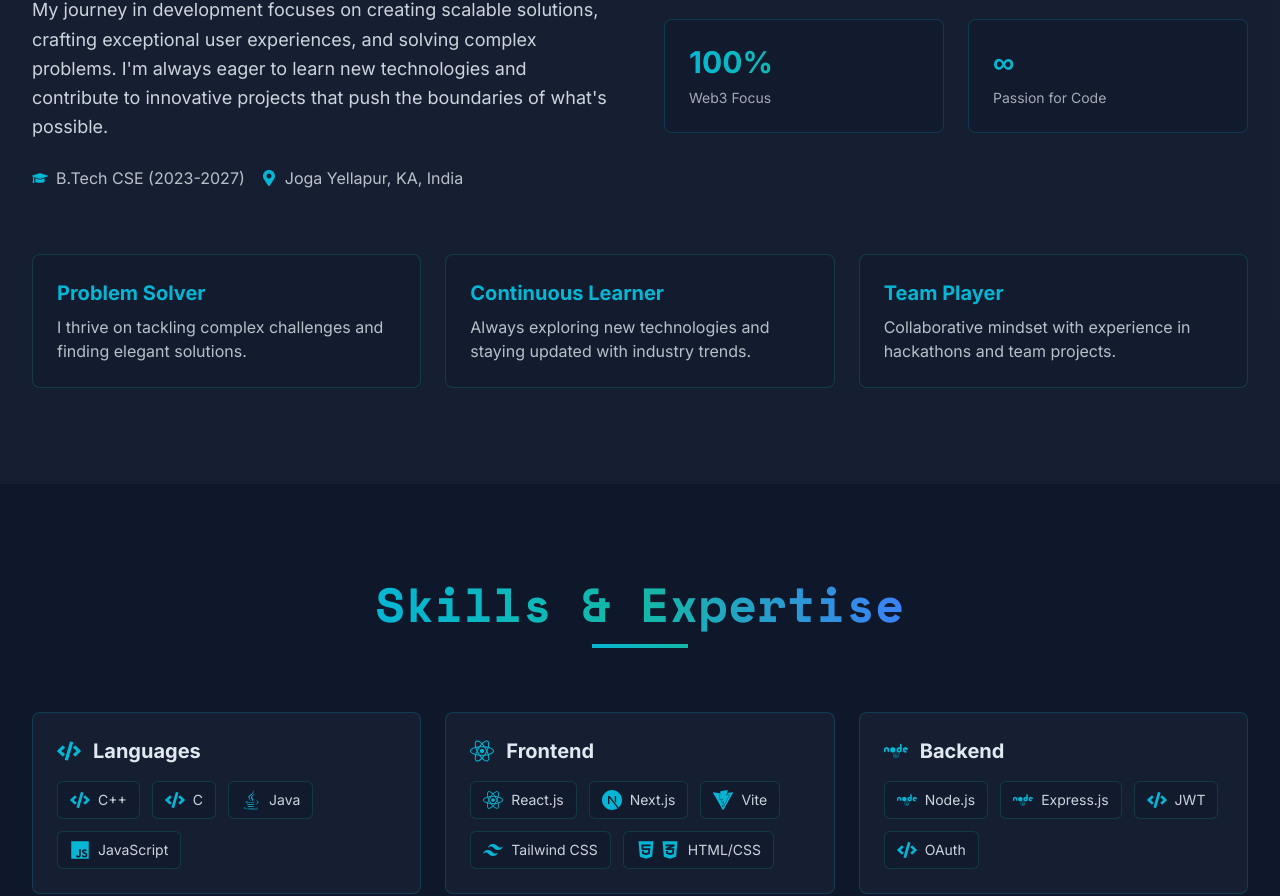
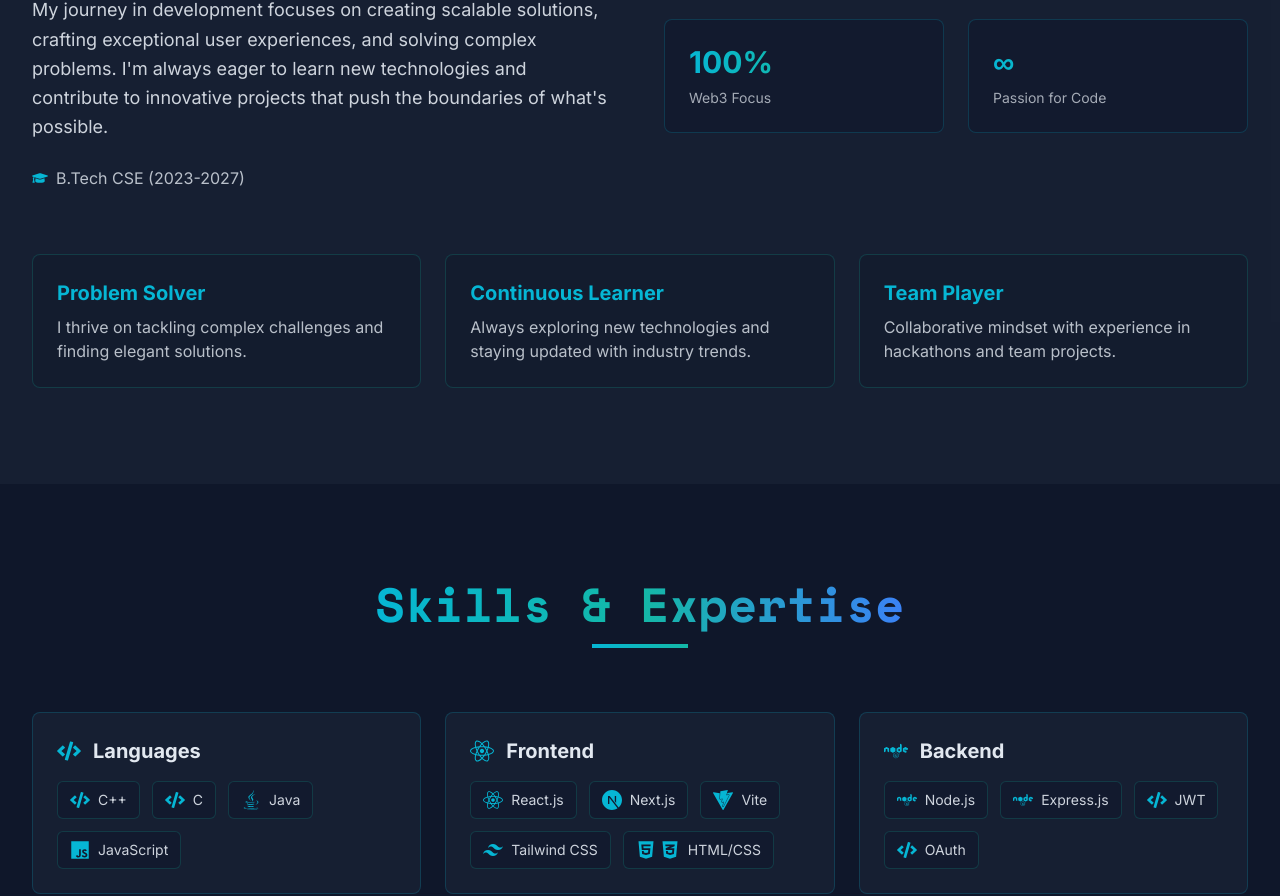
Before and after one commit to desmond009/portfolio, a React (Vite) app: page / in a window 1280 px wide. Shown: the part 1203-2099 px from the top of the page. Built offline with nearby package versions, Linux system fonts and the light colour scheme.

Commit message:
Update footer and about section

```diff
--- a/src/components/About.jsx
+++ b/src/components/About.jsx
@@ -48,10 +48,10 @@
                 <FaGraduationCap className="text-primary-teal" />
                 <span>B.Tech CSE (2023-2027)</span>
               </div>
-              <div className="flex items-center gap-2 text-text-light/80">
+              {/* <div className="flex items-center gap-2 text-text-light/80">
                 <FaMapMarkerAlt className="text-primary-teal" />
                 <span>Joga Yellapur, KA, India</span>
-              </div>
+              </div> */}
             </div>
           </motion.div>
 
--- a/src/components/Contact.jsx
+++ b/src/components/Contact.jsx
@@ -21,14 +21,14 @@
       value: '+91-935-216-3317',
       href: 'tel:+919352163317',
       color: 'from-primary-cyan to-secondary-blue',
-    },
-    {
-      icon: <FaMapMarkerAlt className="w-6 h-6" />,
-      label: 'Location',
-      value: 'Joga Yellapur, KA, India',
-      href: null,
-      color: 'from-secondary-blue to-primary-teal',
-    },
+    }
+    // {
+    //   icon: <FaMapMarkerAlt className="w-6 h-6" />,
+    //   label: 'Location',
+    //   value: 'Joga Yellapur, KA, India',
+    //   href: null,
+    //   color: 'from-secondary-blue to-primary-teal',
+    // },
   ];
 
   const socialLinks = [
```
